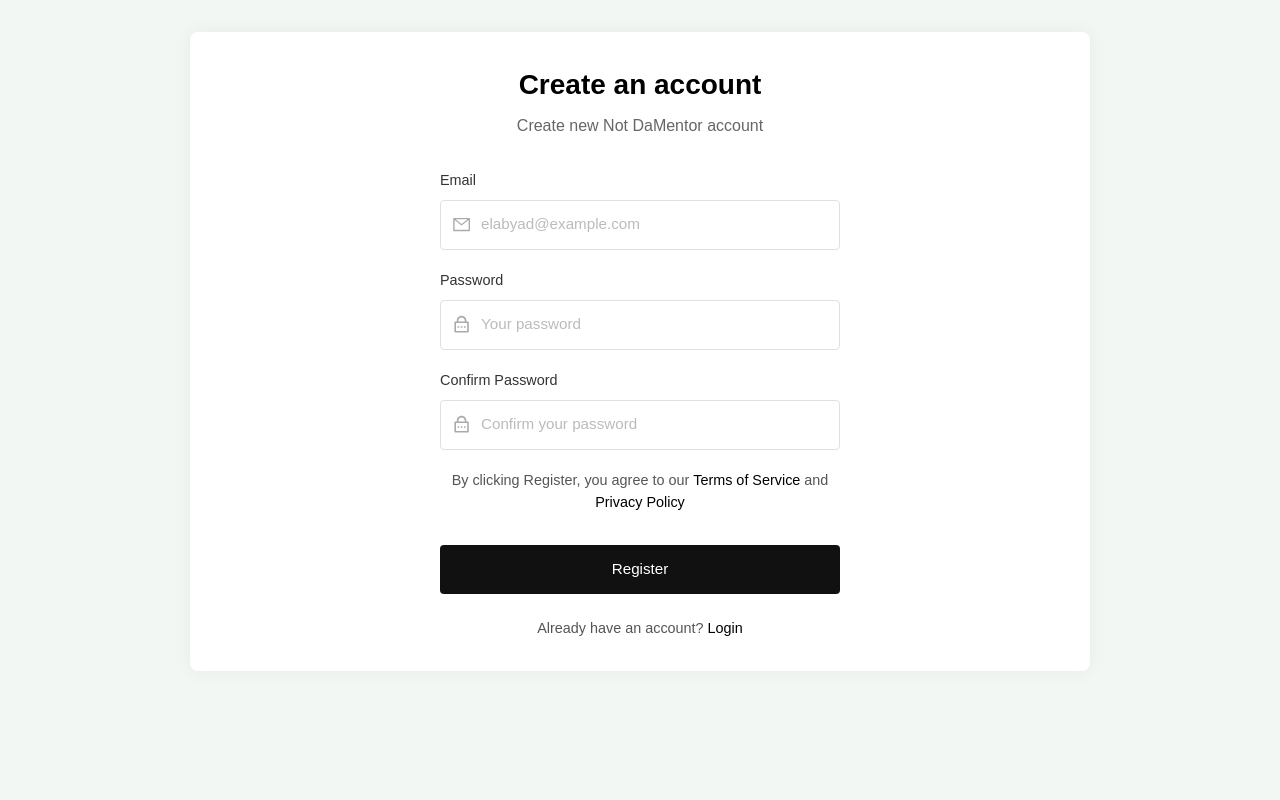
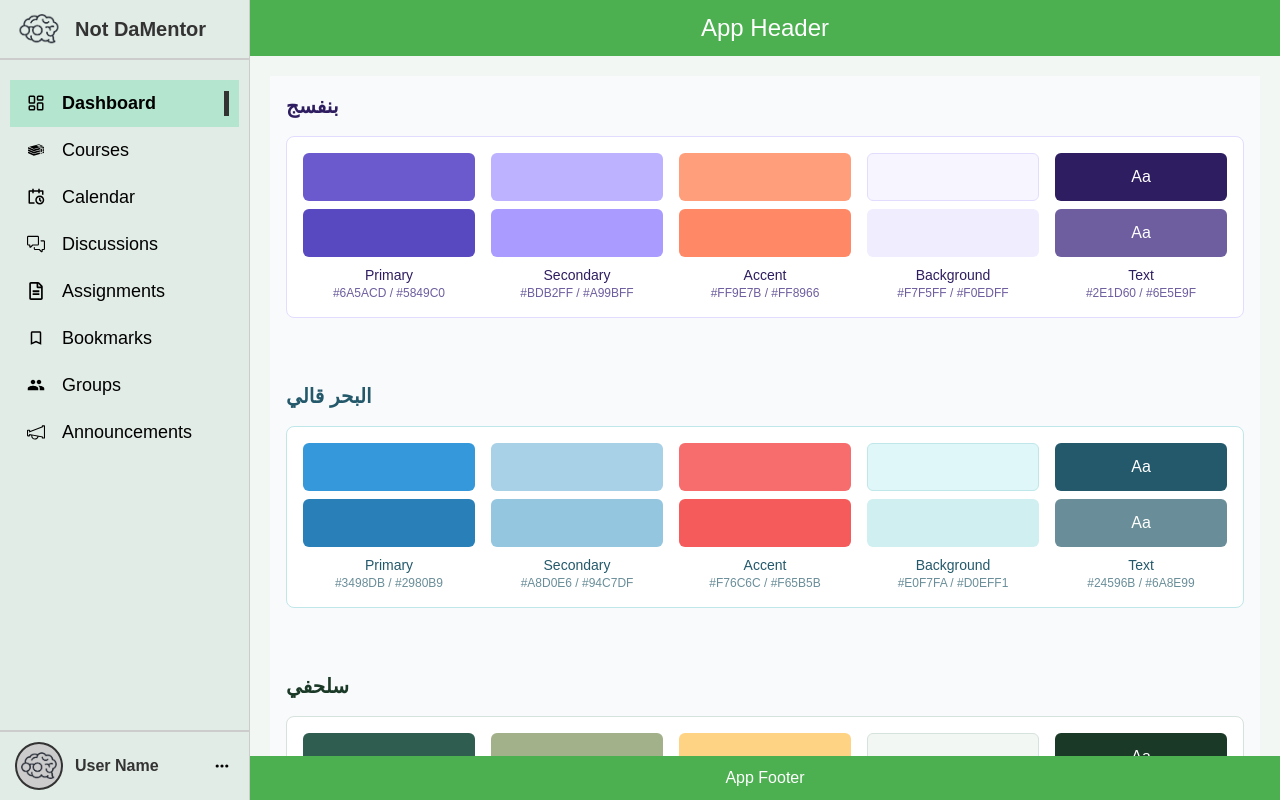
Before and after one commit to Elabyad247/not-damentor, a React (Create React App) app: page / in a window 1280 px wide. Built offline with nearby package versions, Linux system fonts and the light colour scheme.

Commit message:
Add routing for Login and Register pages;

```diff
--- a/package.json
+++ b/package.json
@@ -14,6 +14,7 @@
     "react": "^19.0.0",
     "react-dom": "^19.0.0",
     "react-icons": "^5.5.0",
+    "react-router-dom": "^7.4.1",
     "react-scripts": "5.0.1",
     "web-vitals": "^2.1.4"
   },
--- a/src/App.js
+++ b/src/App.js
@@ -1,17 +1,8 @@
 import "./App.css";
 import Sidebar from "./components/Sidebar";
 import ColorPalettes from "./ColorPalettes";
-import LoginPage from "./components/LoginPage";
-import RegisterPage from "./components/RegisterPage";
 
 function App() {
-  const currentPage = "Register";
-  switch (currentPage) {
-    case "Login":
-      return <LoginPage />;
-    case "Register":
-      return <RegisterPage />;
-    default:
   return (
     <div className="app">
       <Sidebar />
@@ -29,6 +20,5 @@ function App() {
     </div>
   );
 }
-}
 
 export default App;
--- a/src/components/LoginPage.js
+++ b/src/components/LoginPage.js
@@ -2,15 +2,22 @@ import "./AuthContainer.css";
 import { AiOutlineMail } from "react-icons/ai";
 import { RiLockPasswordLine } from "react-icons/ri";
 import AuthContainer from "./AuthContainer";
+import { useNavigate } from "react-router-dom";
 
 export default function LoginPage() {
+  const navigate = useNavigate();
+
+  const handleLogin = (event) => {
+    event.preventDefault();
+    navigate("/");
+  };
   return (
     <AuthContainer
       title="Welcome back"
       subtitle="Login to your Not DaMentor account"
       imageSrc="./assets/LoginBanner.png"
       showImage={true}>
-      <form className="auth-form">
+      <form className="auth-form" onSubmit={handleLogin}>
         <div className="input-group">
           <label htmlFor="email">Email</label>
           <div className="input-with-icon">
@@ -48,7 +55,7 @@ export default function LoginPage() {
       </form>
 
       <div className="auth-footer">
-        Don't have an account? <a href="#!">Sign up</a>
+        Don't have an account? <a href="/register">Sign up</a>
       </div>
     </AuthContainer>
   );
--- a/src/components/RegisterPage.js
+++ b/src/components/RegisterPage.js
@@ -60,7 +60,7 @@ export default function RegisterPage() {
       </form>
 
       <div className="auth-footer">
-        Already have an account? <a href="#!">Login</a>
+        Already have an account? <a href="/login">Login</a>
       </div>
     </AuthContainer>
   );
--- a/src/index.js
+++ b/src/index.js
@@ -3,11 +3,20 @@ import ReactDOM from "react-dom/client";
 import "./index.css";
 import App from "./App";
 import reportWebVitals from "./reportWebVitals";
+import { BrowserRouter, Route, Routes } from "react-router-dom";
+import LoginPage from "./components/LoginPage";
+import RegisterPage from "./components/RegisterPage";
 
 const root = ReactDOM.createRoot(document.getElementById("root"));
 root.render(
   <React.StrictMode>
-    <App />
+    <BrowserRouter>
+      <Routes>
+        <Route path="/" element={<App />} />
+        <Route path="/login" element={<LoginPage />} />
+        <Route path="/register" element={<RegisterPage />} />
+      </Routes>
+    </BrowserRouter>
   </React.StrictMode>
 );
 
```
Also changed, not shown: 1 other file (tests, documents, lock files or other folders). Lines whose indentation alone changed are shown as unchanged.
